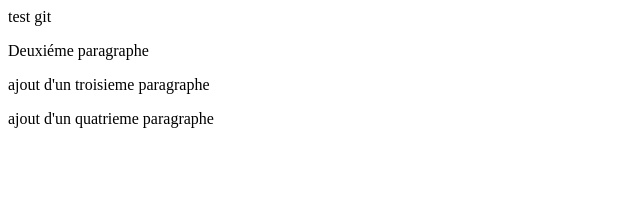
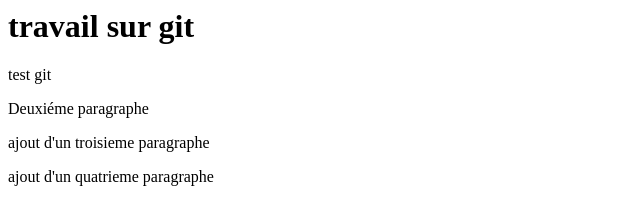
Before and after one commit to bgtmarine/ceppic-git, a plain HTML site: page index.html in a window 1280 px wide. Shown: the whole page, without its empty margins (0-640 px from the left). Drawn offline with Linux system fonts and the light colour scheme.

Commit message:
ajout d'un troisiéme texte

```diff
--- a/index.html
+++ b/index.html
@@ -1,3 +1,5 @@
+<h1>travail sur git</h1>
+
 <p>test git</p>
 <p>Deuxiéme paragraphe</p>
 <p>ajout d'un troisieme paragraphe</p>
```
